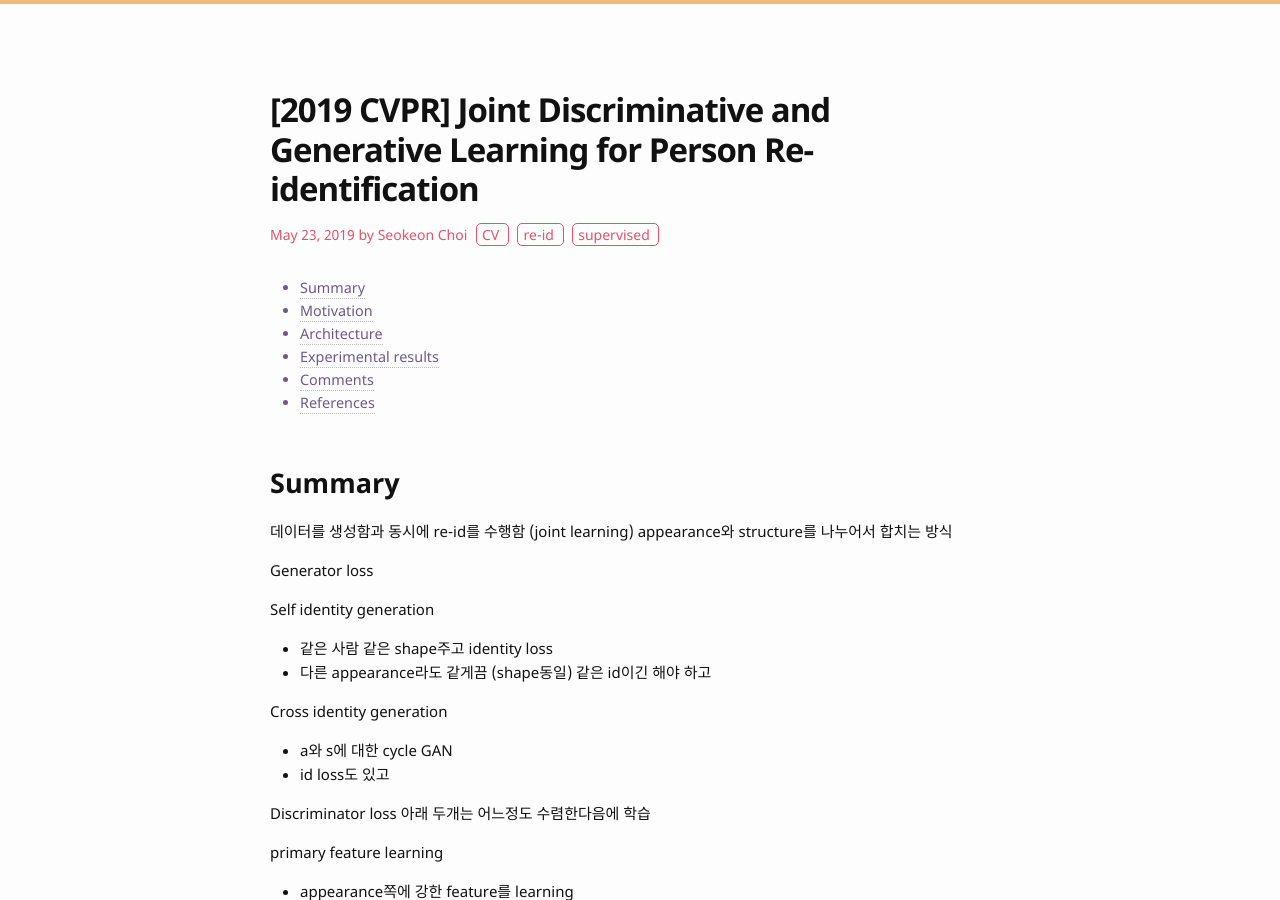
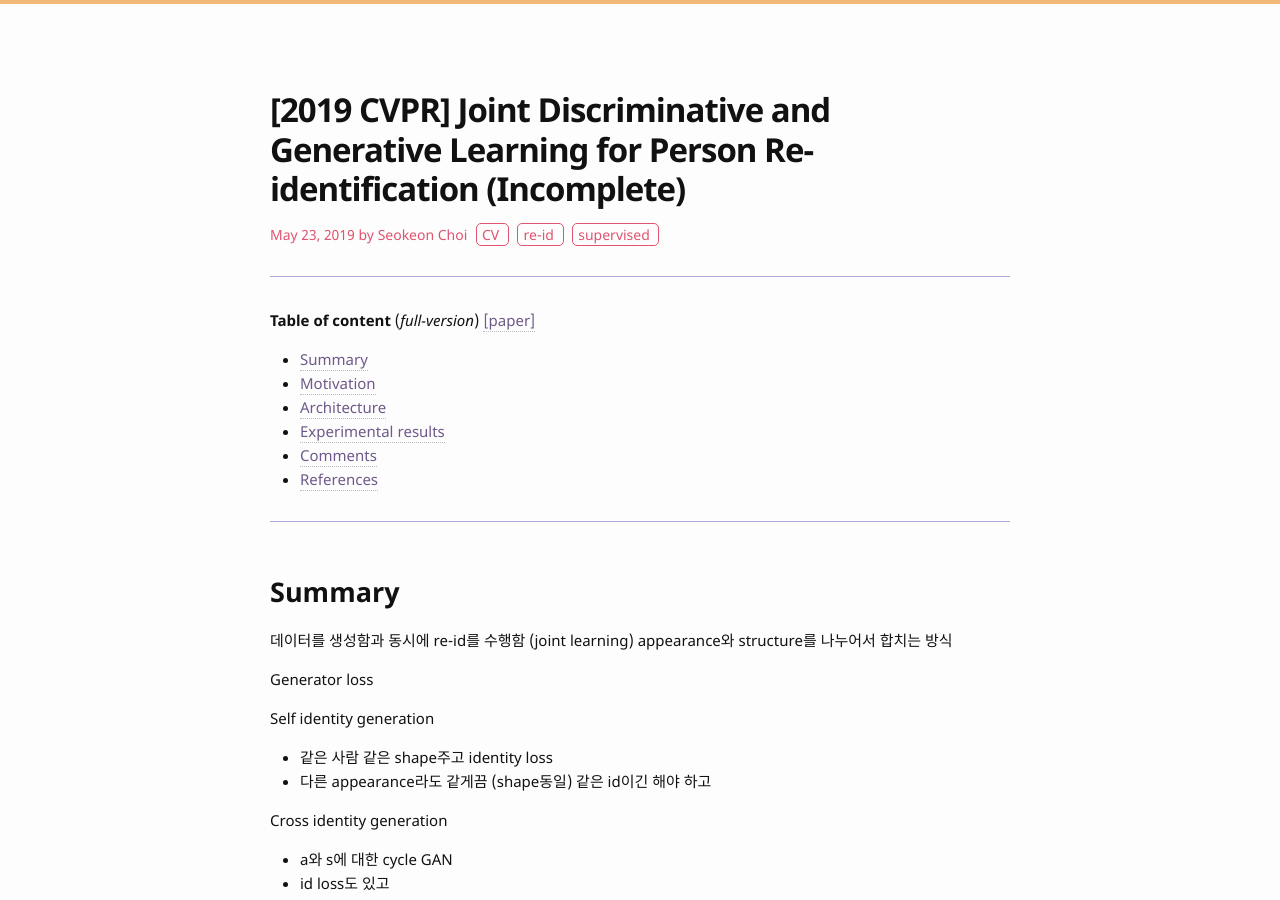
Before and after one commit to bismex/bismex.github.io, a Jekyll site: the page built from _posts/2019-05-23-DGNET.md, in a window 1280 px wide and 900 px high. Built offline with Jekyll 4.4.1, drawn with Linux system fonts in a browser that asks for light colours.

Commit message:
Update 2019-05-23-DGNET.md

```diff
--- a/_posts/2019-05-23-DGNET.md
+++ b/_posts/2019-05-23-DGNET.md
@@ -1,16 +1,21 @@
 ---
 layout: post
-title: "[2019 CVPR] Joint Discriminative and Generative Learning for Person Re-identification"
+title: "[2019 CVPR] Joint Discriminative and Generative Learning for Person Re-identification (Incomplete)"
 date: 2019-05-23 15:00:00
 tags: CV re-id supervised
 ---
 
 <!--more-->
 
+---
+
+**Table of content** (*full-version*)
+[[paper]](https://arxiv.org/pdf/1904.07223.pdf)
 {: class="table-of-content"}
 * TOC
 {:toc}
 
+---
 
 ## Summary
 
@@ -40,24 +45,30 @@ Fine-grained feature mining
 - a+s에 의한 영상을 s ID주고 학습 (id loss를 쓴다).
 
 
-
+---
 
 
 ## Motivation
 
 
+---
+
 ## Architecture
 
+---
 
 ## Experimental results
 
 단색옷이 많아서 텍스쳐 로고 잘 반영이 안된다.
 
+---
 
 ## Comments
 
 색만 입힌 느낌이 난다. 텍스쳐가 잘 안잡히는 느낌
 
+---
+
 ## References
 
 [1] Zheng, Zhedong, et al. "Joint discriminative and generative learning for person re-identification." arXiv preprint arXiv:1904.07223 (2019).
```
